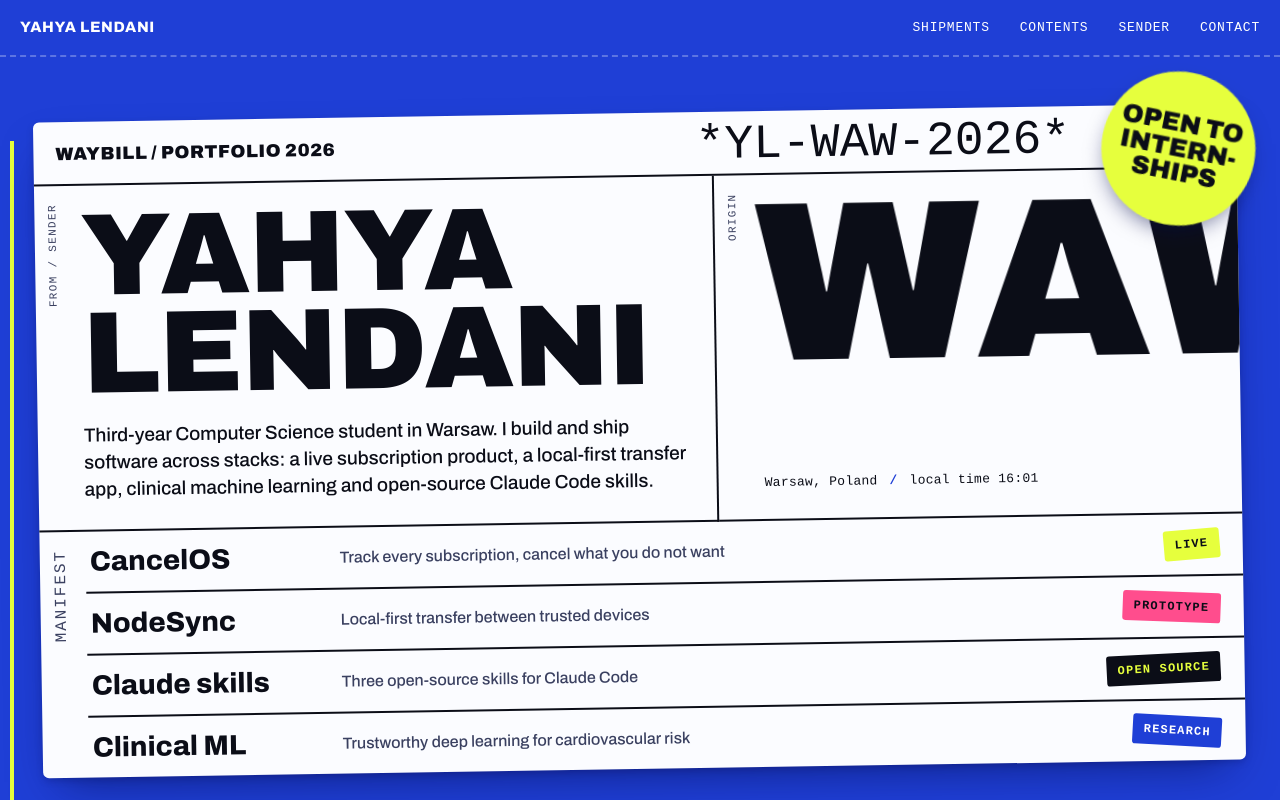
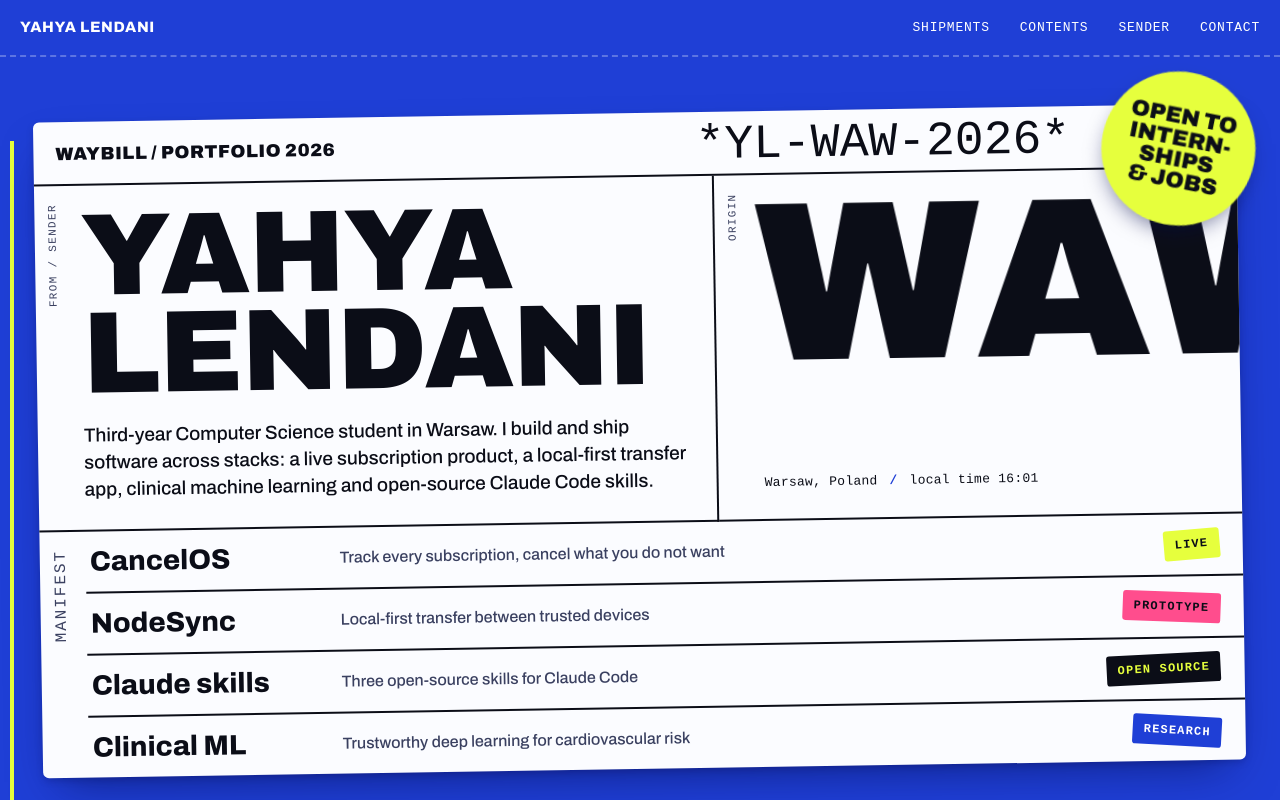
Before and after one commit to YahyaLendani/YahyaLendani.github.io, a plain HTML site: page site/index.html in a window 1280 px wide. Shown: the top 800 px of the page. Drawn offline with Linux system fonts and the light colour scheme; no server answers; a web font is replaced by a local one.

Commit message:
Open to internships and jobs
Sticker and sender field now state internships and jobs, as confirmed by the owner.

Co-Authored-By: Claude Fable 5.2 <noreply@anthropic.com>

```diff
--- a/site/index.html
+++ b/site/index.html
@@ -66,7 +66,7 @@
       </ul>
     </div>
 
-    <a class="sticker" href="#contact"><span>Open to<br>intern&shy;ships</span></a>
+    <a class="sticker" href="#contact"><span>Open to<br>intern&shy;ships<br>&amp; jobs</span></a>
   </div>
 </section>
 
@@ -212,7 +212,7 @@
       <div><dt>Based in</dt><dd>Warsaw, Poland</dd></div>
       <div><dt>Studying</dt><dd>Computer Science, year three</dd></div>
       <div><dt>Building now</dt><dd>CancelOS and NodeSync</dd></div>
-      <div><dt>Looking for</dt><dd>Internships and collaborators</dd></div>
+      <div><dt>Looking for</dt><dd>Internships, jobs and collaborators</dd></div>
     </dl>
   </div>
 </section>
--- a/site/styles.css
+++ b/site/styles.css
@@ -91,7 +91,7 @@ h1 span { display: block; }
   position: absolute; right: clamp(-18px, -1.4vw, -8px); top: clamp(-34px, -2.6vw, -18px);
   width: clamp(104px, 12vw, 156px); aspect-ratio: 1; border-radius: 50%;
   background: var(--glo); color: var(--ink); display: grid; place-items: center; text-align: center; text-decoration: none;
-  font-weight: 900; font-stretch: 70%; font-size: clamp(1.05rem, 2vw, 1.6rem); line-height: .95; text-transform: uppercase;
+  font-weight: 900; font-stretch: 70%; font-size: clamp(.95rem, 1.75vw, 1.45rem); line-height: .95; text-transform: uppercase;
   transform: rotate(12deg); box-shadow: 0 10px 22px -8px rgba(4, 10, 70, .6); transition: transform .5s var(--ease);
 }
 .sticker:hover, .sticker:focus-visible { transform: rotate(-6deg) scale(1.06); }
```
